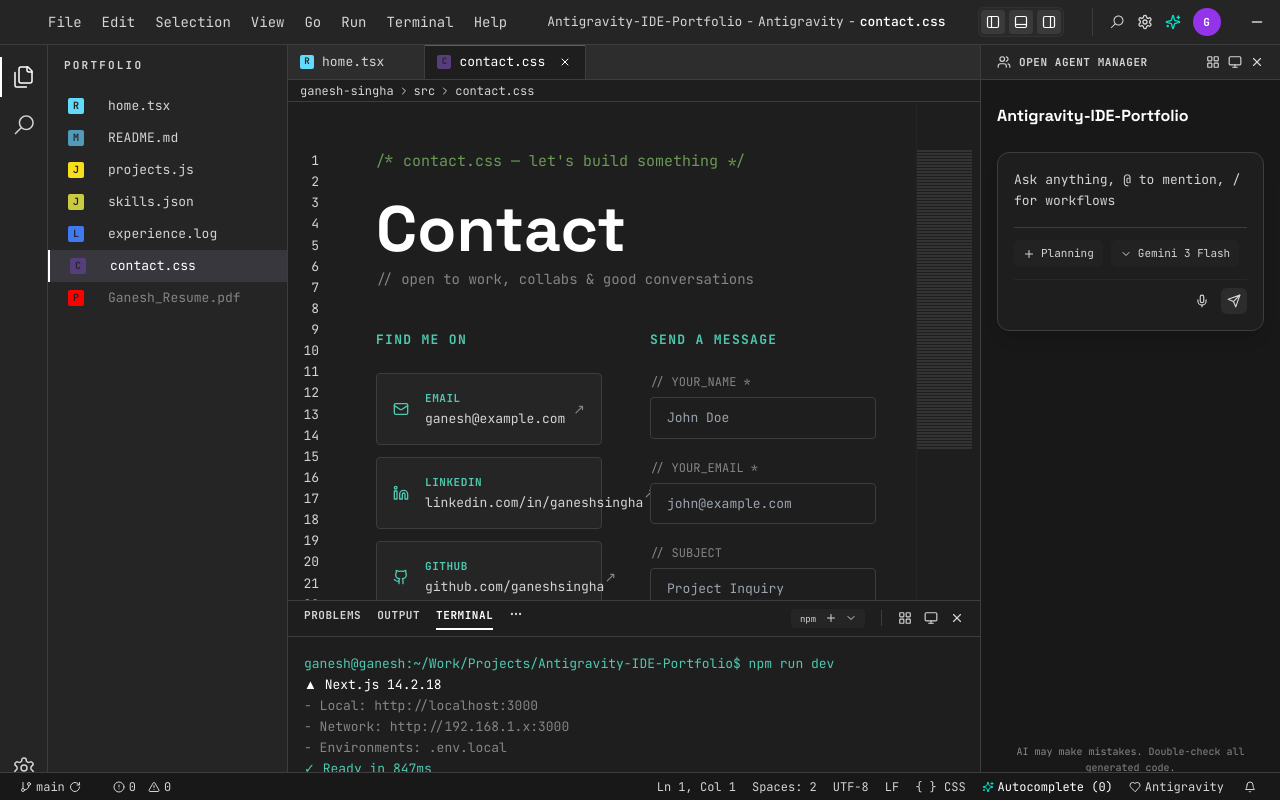
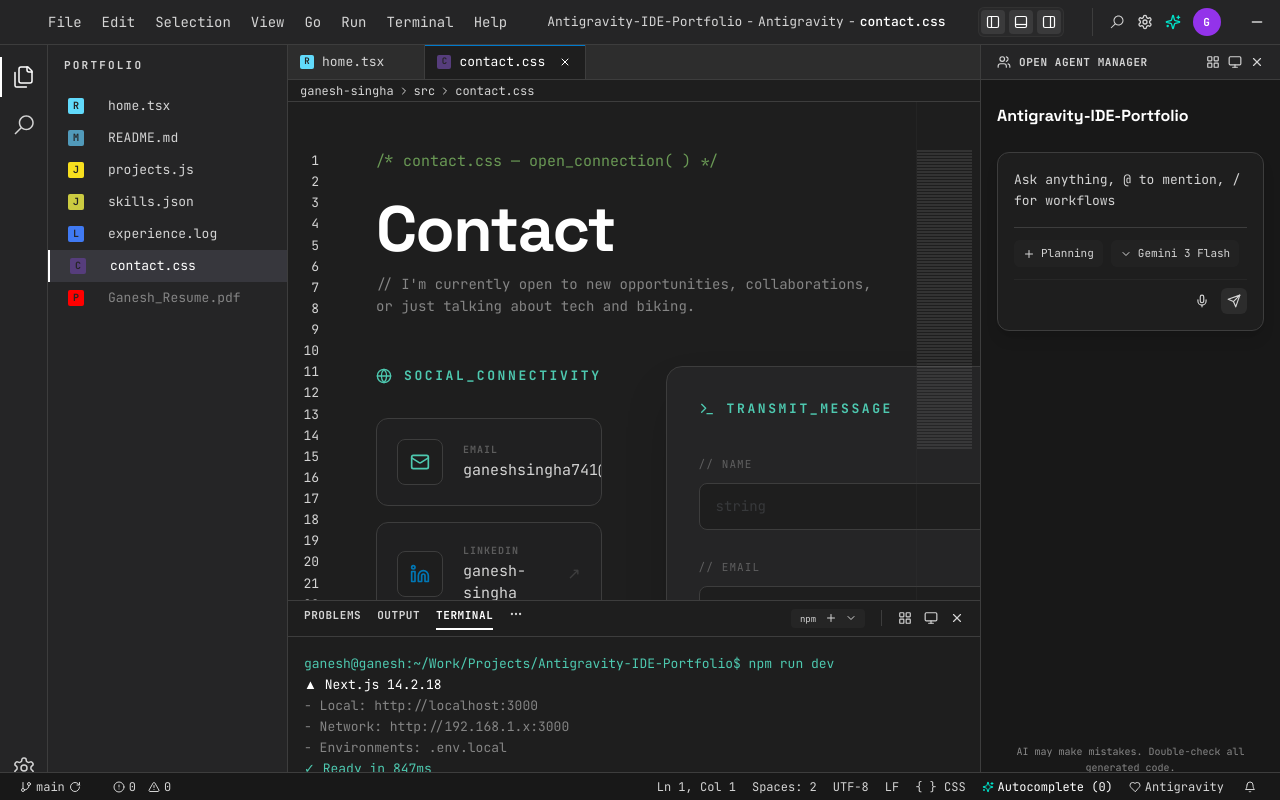
Before and after one commit to singhaganesh/Antigravity-IDE-Portfolio, a Next.js app: page /contact in a window 1280 px wide. Built offline with nearby package versions, Linux system fonts and the light colour scheme.

Commit message:
feat: implement high-fidelity Contact page with real-world connectivity

```diff
--- a/src/app/contact/page.tsx
+++ b/src/app/contact/page.tsx
@@ -1,183 +1,201 @@
 'use client';
 
 import React, { useState } from 'react';
-import { Mail, Linkedin, Github, FileText, Send } from 'lucide-react';
+import { Mail, Linkedin, Github, Instagram, Youtube, Send, Terminal, ShieldCheck, Globe } from 'lucide-react';
+import { motion, AnimatePresence } from 'framer-motion';
 
 const ContactPage = () => {
   const [submitted, setSubmitted] = useState(false);
-  const [isLoading, setIsLoading] = useState(false);
-  const [error, setError] = useState<string | null>(null);
-  const [formData, setFormData] = useState({
-    name: '',
-    email: '',
-    subject: '',
-    message: ''
-  });
+  const [loading, setLoading] = useState(false);
 
   const socialLinks = [
-    { icon: Mail, label: "EMAIL", value: "ganesh@example.com", href: "mailto:ganesh@example.com" },
-    { icon: Linkedin, label: "LINKEDIN", value: "linkedin.com/in/ganeshsingha", href: "https://linkedin.com/in/ganeshsingha" },
-    { icon: Github, label: "GITHUB", value: "github.com/ganeshsingha", href: "https://github.com/ganeshsingha" },
-    { icon: FileText, label: "MEDIUM", value: "medium.com/@ganeshsingha", href: "https://medium.com/@ganeshsingha" }
+    {
+      icon: Mail,
+      label: "EMAIL",
+      value: "ganeshsingha741@gmail.com",
+      href: "mailto:ganeshsingha741@gmail.com",
+      color: "#4ec9b0"
+    },
+    {
+      icon: Linkedin,
+      label: "LINKEDIN",
+      value: "ganesh-singha",
+      href: "https://www.linkedin.com/in/ganesh-singha/",
+      color: "#0077b5"
+    },
+    {
+      icon: Github,
+      label: "GITHUB",
+      value: "singhaganesh",
+      href: "https://github.com/singhaganesh",
+      color: "#ffffff"
+    },
+    {
+      icon: Instagram,
+      label: "INSTAGRAM",
+      value: "biker_ganesh",
+      href: "https://www.instagram.com/biker_ganesh/",
+      color: "#e4405f"
+    },
+    {
+      icon: Youtube,
+      label: "YOUTUBE",
+      value: "@biker_ganesh",
+      href: "https://www.youtube.com/@biker_ganesh",
+      color: "#ff0000"
+    }
   ];
 
   const handleSubmit = async (e: React.FormEvent) => {
     e.preventDefault();
-    setIsLoading(true);
-    setError(null);
-
-    try {
-      const response = await fetch('/api/contact', {
-        method: 'POST',
-        headers: { 'Content-Type': 'application/json' },
-        body: JSON.stringify(formData)
-      });
-
-      const data = await response.json();
-
-      if (!response.ok) {
-        throw new Error(data.error || 'Failed to send message');
-      }
-
+    setLoading(true);
+    // Simulate transmission delay
+    await new Promise(resolve => setTimeout(resolve, 1500));
     setSubmitted(true);
-    } catch (err) {
-      setError(err instanceof Error ? err.message : 'Failed to send message');
-    } finally {
-      setIsLoading(false);
-    }
+    setLoading(false);
   };
 
   return (
-    <div className="px-10 py-12 animate-fadeUp">
+    <div className="px-10 py-12 animate-fadeUp max-w-6xl mx-auto">
       {/* Code comment label */}
       <div className="text-text-green text-[15px] font-mono mb-6">
-        {"/* contact.css — let's build something */"}
+        {"/* contact.css — open_connection( ) */"}
       </div>
 
       {/* Section heading */}
-      <div className="mb-10">
-        <h1 className="text-[64px] font-black text-white leading-none font-display">Contact</h1>
-        <p className="text-text-muted text-[14px] font-mono mt-2">
-          {"// open to work, collabs & good conversations"}
+      <div className="mb-12">
+        <h1 className="text-[64px] font-black text-white leading-none font-display tracking-tight">Contact</h1>
+        <p className="text-text-muted text-[14px] font-mono mt-3 max-w-xl leading-relaxed">
+          {"// I'm currently open to new opportunities, collaborations, or just talking about tech and biking."}
         </p>
       </div>
 
-      <div className="grid grid-cols-1 lg:grid-cols-2 gap-12">
-        {/* Left — FIND ME ON */}
+      <div className="grid grid-cols-1 lg:grid-cols-[1fr_450px] gap-16 items-start">
+
+        {/* Left — Social Connectivity */}
         <div>
-          <h2 className="text-[#4ec9b0] text-[13px] font-mono tracking-widest font-bold mb-6 uppercase">
-            FIND ME ON
+          <h2 className="text-text-cyan text-[13px] font-mono tracking-[0.2em] font-bold mb-8 uppercase flex items-center gap-3">
+            <Globe size={16} />
+            SOCIAL_CONNECTIVITY
           </h2>
-          <div className="flex flex-col gap-3">
+          <div className="grid grid-cols-1 md:grid-cols-2 lg:grid-cols-1 gap-4">
             {socialLinks.map((link) => (
               <a
                 key={link.label}
                 href={link.href}
                 target="_blank"
                 rel="noopener noreferrer"
-                className="bg-bg-sidebar border border-border-color rounded p-4 flex items-center justify-between hover:border-[#4ec9b0] transition-all group"
+                className="bg-bg-sidebar/40 border border-border-color rounded-xl p-5 flex items-center justify-between hover:border-[#00e5cc]/30 hover:bg-bg-sidebar/60 transition-all group overflow-hidden relative"
               >
-                <div className="flex items-center gap-4">
-                  <link.icon className="text-[#4ec9b0] w-4 h-4" />
+                <div className="flex items-center gap-5 relative z-10">
+                  <div className="p-3 bg-bg-editor rounded-lg border border-border-color group-hover:border-white/10 transition-colors" style={{ color: link.color }}>
+                    <link.icon size={20} />
+                  </div>
                   <div className="flex flex-col">
-                    <span className="text-[#4ec9b0] text-[11px] font-mono tracking-wider font-bold">{link.label}</span>
-                    <span className="text-text-primary text-[13px] font-mono mt-0.5">{link.value}</span>
+                    <span className="text-text-muted text-[10px] font-mono tracking-widest font-bold uppercase opacity-60">{link.label}</span>
+                    <span className="text-text-primary text-[15px] font-mono mt-0.5 group-hover:text-white transition-colors">{link.value}</span>
                   </div>
                 </div>
-                <span className="text-text-muted text-[14px] group-hover:text-[#4ec9b0] group-hover:translate-x-1 transition-all">↗</span>
+                <span className="text-text-muted opacity-30 group-hover:opacity-100 group-hover:translate-x-1 transition-all relative z-10">↗</span>
+
+                {/* Subtle hover background glow */}
+                <div
+                  className="absolute inset-0 opacity-0 group-hover:opacity-[0.03] transition-opacity duration-500"
+                  style={{ backgroundColor: link.color }}
+                />
               </a>
             ))}
           </div>
         </div>
 
         {/* Right — SEND A MESSAGE */}
-        <div>
-          <h2 className="text-[#4ec9b0] text-[13px] font-mono tracking-widest font-bold mb-6 uppercase">
-            SEND A MESSAGE
+        <div className="bg-bg-sidebar border border-border-color rounded-2xl p-8 shadow-2xl relative overflow-hidden">
+          <h2 className="text-text-cyan text-[13px] font-mono tracking-[0.2em] font-bold mb-8 uppercase flex items-center gap-3">
+            <Terminal size={16} />
+            TRANSMIT_MESSAGE
           </h2>
 
+          <AnimatePresence mode="wait">
             {!submitted ? (
-            <form onSubmit={handleSubmit} className="flex flex-col gap-5">
-              {error && (
-                <div className="bg-[#3d1e1e] border border-[#f44747] text-[#f44747] text-[13px] font-mono p-3 rounded">
-                  {error}
-                </div>
-              )}
-
-              <div>
-                <label className="text-text-muted text-[12px] font-mono mb-1.5 block">{"// YOUR_NAME *"}</label>
+              <motion.form
+                key="contact-form"
+                initial={{ opacity: 0 }}
+                animate={{ opacity: 1 }}
+                exit={{ opacity: 0 }}
+                onSubmit={handleSubmit}
+                className="flex flex-col gap-6"
+              >
+                <div className="space-y-2">
+                  <label className="text-text-muted text-[11px] font-mono uppercase tracking-widest opacity-60">{"// name"}</label>
                   <input
                     required
                     type="text"
-                  placeholder="John Doe"
-                  className="bg-bg-editor border border-border-color rounded w-full px-4 py-2.5 text-[13px] font-mono text-text-primary focus:outline-none focus:border-[#00e5cc] transition-colors"
-                  value={formData.name}
-                  onChange={(e) => setFormData({...formData, name: e.target.value})}
+                    placeholder="string"
+                    className="bg-bg-editor border border-border-color rounded-lg w-full px-4 py-3 text-[14px] font-mono text-text-primary focus:outline-none focus:border-[#00e5cc] transition-colors placeholder:opacity-20"
                   />
                 </div>
 
-              <div>
-                <label className="text-text-muted text-[12px] font-mono mb-1.5 block">{"// YOUR_EMAIL *"}</label>
+                <div className="space-y-2">
+                  <label className="text-text-muted text-[11px] font-mono uppercase tracking-widest opacity-60">{"// email"}</label>
                   <input
                     required
                     type="email"
-                  placeholder="john@example.com"
-                  className="bg-bg-editor border border-border-color rounded w-full px-4 py-2.5 text-[13px] font-mono text-text-primary focus:outline-none focus:border-[#00e5cc] transition-colors"
-                  value={formData.email}
-                  onChange={(e) => setFormData({...formData, email: e.target.value})}
+                    placeholder="string"
+                    className="bg-bg-editor border border-border-color rounded-lg w-full px-4 py-3 text-[14px] font-mono text-text-primary focus:outline-none focus:border-[#00e5cc] transition-colors placeholder:opacity-20"
                   />
                 </div>
 
-              <div>
-                <label className="text-text-muted text-[12px] font-mono mb-1.5 block">{"// SUBJECT"}</label>
-                <input
-                  type="text"
-                  placeholder="Project Inquiry"
-                  className="bg-bg-editor border border-border-color rounded w-full px-4 py-2.5 text-[13px] font-mono text-text-primary focus:outline-none focus:border-[#00e5cc] transition-colors"
-                  value={formData.subject}
-                  onChange={(e) => setFormData({...formData, subject: e.target.value})}
-                />
-              </div>
-
-              <div>
-                <label className="text-text-muted text-[12px] font-mono mb-1.5 block">{"// MESSAGE *"}</label>
+                <div className="space-y-2">
+                  <label className="text-text-muted text-[11px] font-mono uppercase tracking-widest opacity-60">{"// message"}</label>
                   <textarea
                     required
-                  rows={5}
-                  placeholder="Hello, I would like to discuss..."
-                  className="bg-bg-editor border border-border-color rounded w-full px-4 py-2.5 text-[13px] font-mono text-text-primary focus:outline-none focus:border-[#00e5cc] transition-colors resize-none"
-                  value={formData.message}
-                  onChange={(e) => setFormData({...formData, message: e.target.value})}
+                    rows={4}
+                    placeholder="string"
+                    className="bg-bg-editor border border-border-color rounded-lg w-full px-4 py-3 text-[14px] font-mono text-text-primary focus:outline-none focus:border-[#00e5cc] transition-colors placeholder:opacity-20 resize-none"
                   />
                 </div>
 
                 <button
+                  disabled={loading}
                   type="submit"
-                disabled={isLoading}
-                className="bg-[#00e5cc] text-[#1e1e1e] font-bold font-mono text-[14px] py-3 rounded hover:bg-[#00b8a9] transition-all flex items-center justify-center gap-2 disabled:opacity-50 disabled:cursor-not-allowed"
+                  className="bg-[#00e5cc] text-[#1e1e1e] font-bold font-mono text-[14px] py-4 rounded-xl hover:bg-[#00b8a9] transition-all flex items-center justify-center gap-3 shadow-[0_4px_20px_rgba(0,229,204,0.2)] disabled:opacity-50 disabled:cursor-not-allowed group"
                 >
-                {isLoading ? 'Sending...' : 'transmit_message( )'} <Send size={14} />
+                  {loading ? (
+                    <span className="flex items-center gap-2 animate-pulse">TRANSMITTING...</span>
+                  ) : (
+                    <>
+                      EXECUTE: SEND_MESSAGE()
+                      <Send size={16} className="group-hover:translate-x-1 group-hover:-translate-y-1 transition-transform" />
+                    </>
+                  )}
                 </button>
-            </form>
+              </motion.form>
             ) : (
-            <div className="bg-bg-sidebar border border-border-color rounded p-8 flex flex-col items-center text-center animate-fadeUp">
-              <div className="text-[#4ec9b0] font-mono text-[16px] mb-2 font-bold">
-                {"// message_transmitted: true"}
+              <motion.div
+                key="success-message"
+                initial={{ scale: 0.95, opacity: 0 }}
+                animate={{ scale: 1, opacity: 1 }}
+                className="flex flex-col items-center text-center py-12"
+              >
+                <div className="w-20 h-20 bg-[#1e3a1e] rounded-full flex items-center justify-center mb-6 border border-[#4ec9b0]/30 shadow-[0_0_30px_rgba(78,201,176,0.2)]">
+                  <ShieldCheck size={40} className="text-text-green" />
                 </div>
-              <div className="text-text-muted text-[13px] font-mono max-w-xs">
-                Signal received. Response within 24 hours.
-              </div>
+                <h3 className="text-white font-bold text-[20px] font-mono mb-2">Message Transmitted</h3>
+                <p className="text-text-muted text-[13px] font-mono max-w-[250px] leading-relaxed">
+                  Your signal has been received. I will respond via encrypted channel soon.
+                </p>
                 <button
-                onClick={() => {
-                  setSubmitted(false);
-                  setFormData({ name: '', email: '', subject: '', message: '' });
-                }}
-                className="mt-6 text-text-cyan hover:underline text-[13px] font-mono"
+                  onClick={() => setSubmitted(false)}
+                  className="mt-8 text-text-cyan hover:underline text-[13px] font-mono flex items-center gap-2"
                 >
-                {"← send_another( )"}
+                  {"← run_new_session( )"}
                 </button>
-            </div>
+              </motion.div>
             )}
+          </AnimatePresence>
+
+          {/* Decorative background scanline */}
+          <div className="absolute bottom-0 right-0 w-32 h-32 bg-[#00e5cc]/5 blur-[60px] rounded-full -mb-10 -mr-10" />
         </div>
       </div>
     </div>
```
Lines whose indentation alone changed are shown as unchanged.
